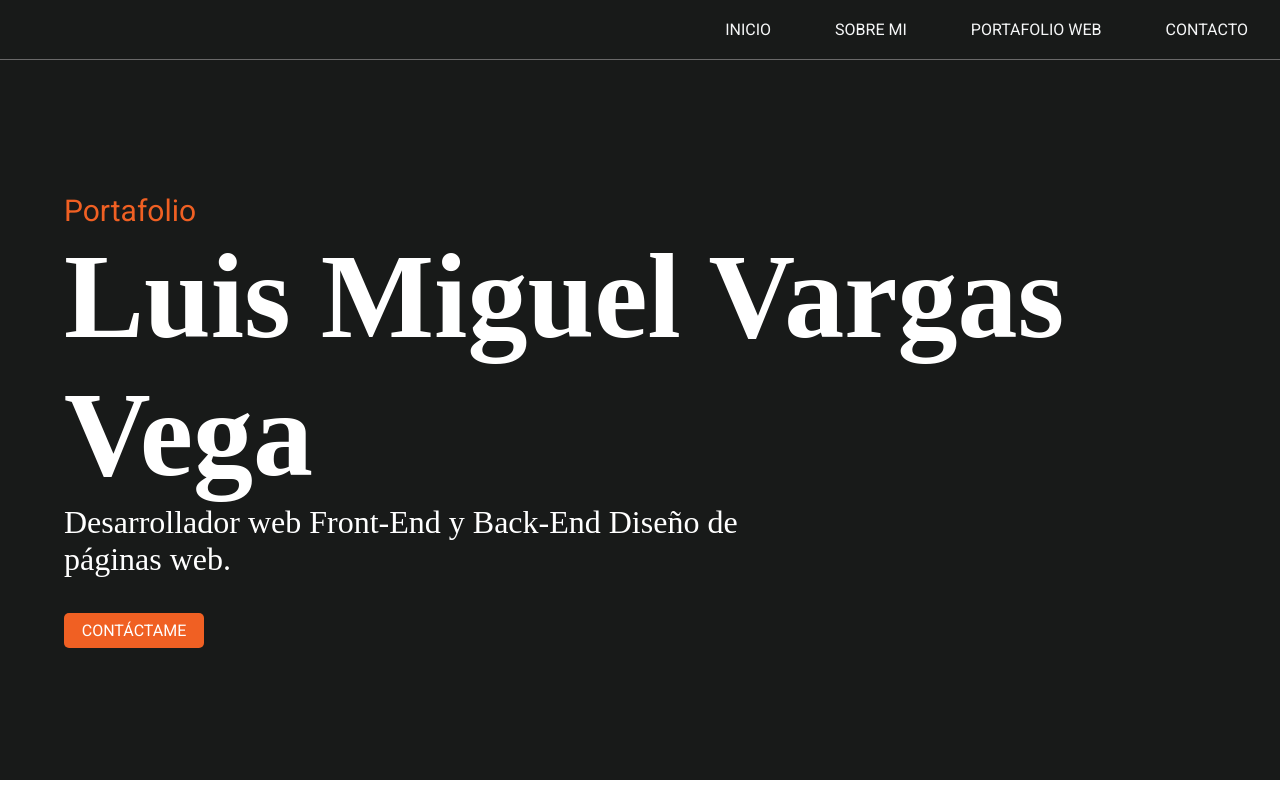
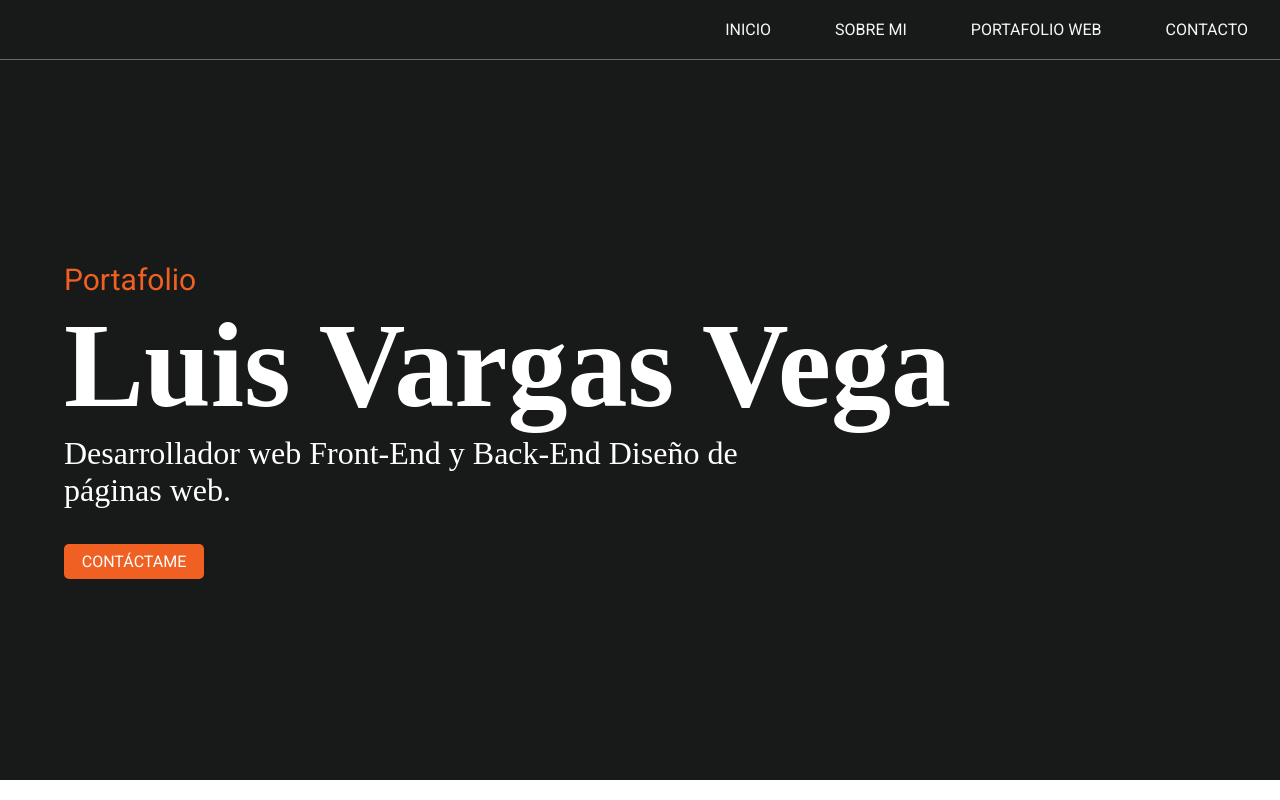
Before and after one commit to luismvargasvega/luismvargasvega.github.io, a plain HTML site: page index.html in a window 1280 px wide. Shown: the top 800 px of the page. Drawn offline with Linux system fonts and the light colour scheme; a web font is replaced by a local one.

Commit message:
Update 2 index.html
Update 2 index.html

```diff
--- a/index.html
+++ b/index.html
@@ -28,7 +28,7 @@
     <section class="inicio">
         <div class="inicio__informacion">
             <p class="inicio__encabezado">Portafolio</p>
-            <h1>Luis Miguel Vargas Vega</h1>
+            <h1>Luis Vargas Vega</h1>
             <p class="inicio__detalle">
                 Desarrollador web Front-End y Back-End Diseño de páginas web.
             </p>
```
